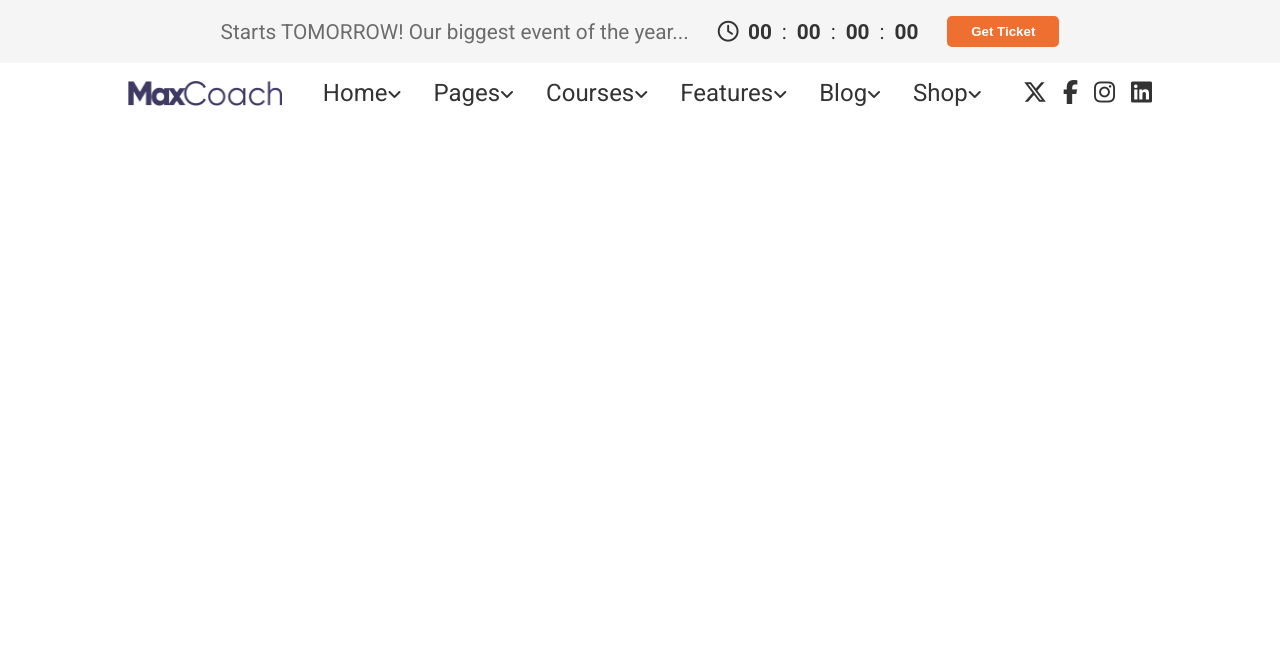
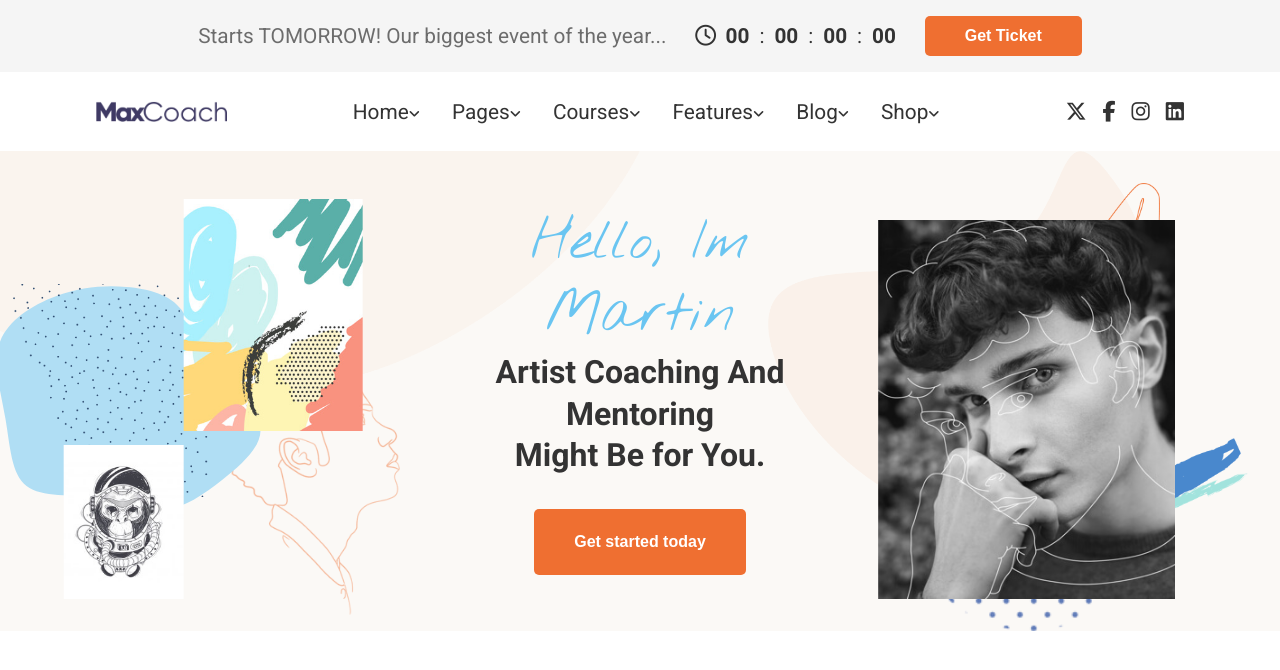
Before and after one commit to agnesvarga1/proj-html-vuejs, a Vue app: page / in a window 1280 px wide. Shown: the top 670 px of the page. Built offline with nearby package versions, Linux system fonts and the light colour scheme.

Commit message:
feat AppMai added AppHero

```diff
--- a/src/App.vue
+++ b/src/App.vue
@@ -1,15 +1,18 @@
 <script>
 import AppHeader from "./components/AppHeader.vue";
+import AppMain from "./components/main/AppMain.vue";
 export default {
   name: "App",
   components: {
     AppHeader,
+    AppMain,
   },
 };
 </script>
 
 <template>
   <AppHeader />
+  <AppMain />
 </template>
 
 <style lang="scss">
--- a/src/components/AppHeader.vue
+++ b/src/components/AppHeader.vue
@@ -95,24 +95,22 @@ header {
       @include btn-default;
     }
   }
-  .container {
-    display: flex;
-    justify-content: center;
-  }
+
   .nav-bar {
     @include container-setup;
-    padding-block: 1rem;
+
+    padding-block: 1.7rem;
     display: flex;
     justify-content: space-between;
     align-items: center;
-    font-size: 1.5rem;
+    font-size: 1.3rem;
     text-transform: capitalize;
     .fa-angle-down {
-      font-size: 1rem;
+      font-size: 0.8rem;
     }
 
     figure {
-      width: 15%;
+      width: 12%;
       img {
         width: 100%;
       }
--- /dev/null
+++ b/src/components/main/AppHero.vue
@@ -0,0 +1,247 @@
+<script>
+export default {
+  name: "AppHero",
+};
+</script>
+<template>
+  <div class="wrapper">
+    <div class="left-side">
+      <figure>
+        <img src="../../assets/img/artist-hero-image-03.png" alt="design" />
+      </figure>
+      <div class="pics"></div>
+    </div>
+    <div class="right-side">
+      <svg
+        id="sw-js-blob-svg"
+        viewBox="0 0 100 100"
+        xmlns="http://www.w3.org/2000/svg"
+        version="1.1"
+      >
+        <defs>
+          <linearGradient id="sw-gradient" x1="0" x2="1" y1="1" y2="0">
+            <stop
+              id="stop1"
+              stop-color="rgba(241, 194, 0, 1)"
+              offset="0%"
+            ></stop>
+            <stop
+              id="stop2"
+              stop-color="rgba(241, 194, 0, 1)"
+              offset="100%"
+            ></stop>
+          </linearGradient>
+        </defs>
+        <path
+          fill="url(#sw-gradient)"
+          d="M15.8,-26.9C19,-22.5,19.1,-15.6,23.7,-9.6C28.3,-3.6,37.4,1.5,38.8,7C40.2,12.4,33.9,18.2,27.9,22.9C21.8,27.7,16.1,31.5,10.2,31.9C4.4,32.2,-1.7,29.2,-9,28.2C-16.4,27.2,-25.2,28.3,-29.7,24.8C-34.2,21.3,-34.5,13.1,-35.9,5C-37.3,-3.1,-39.8,-11.2,-37.5,-17.5C-35.2,-23.8,-28.1,-28.3,-21.1,-30.9C-14,-33.5,-7,-34.2,-0.4,-33.6C6.3,-33.1,12.6,-31.3,15.8,-26.9Z"
+          width="100%"
+          height="100%"
+          transform="translate(50 50)"
+          stroke-width="0"
+          style="transition: all 0.3s ease 0s"
+          stroke="url(#sw-gradient)"
+        ></path>
+      </svg>
+      <img src="../../assets/img/artist-shape-05.png" alt="" />
+    </div>
+    <div class="jumbo-container">
+      <div class="jumbo jumbo-left">
+        <div class="top-left"></div>
+        <div class="inner">
+          <figure class="left-left">
+            <img src="../../assets/img/artist-hero-image-01.jpg" alt="" />
+          </figure>
+          <figure class="right-left">
+            <img
+              src="../../assets/img/artist-hero-image-02.jpg"
+              alt="artistic"
+            />
+          </figure>
+        </div>
+      </div>
+      <div class="jumbo jumbo-middle">
+        <div class="cta">
+          <h1 class="script">Hello, Im Martin</h1>
+          <h2>
+            Artist Coaching And Mentoring <br />
+            Might Be for You.
+          </h2>
+          <button>Get started today</button>
+        </div>
+      </div>
+      <div class="jumbo jumbo-right">
+        <div class="top-right">
+          <img src="../../assets/img/artist-shape-04.png" alt="" />
+        </div>
+        <div class="bottom-right">
+          <img src="../../assets/img/maxcoach-shape-12.png" alt="design" />
+          <figure>
+            <img src="../../assets/img/artist-hero-image-04.jpg" alt="artist" />
+          </figure>
+        </div>
+      </div>
+    </div>
+  </div>
+</template>
+<style lang="scss" scoped>
+@use "../../styles/partials/variables" as *;
+@use "../../styles/partials/mixins" as *;
+.wrapper {
+  height: 60vh;
+
+  display: flex;
+  background-color: #fbf9f6;
+  position: relative;
+  .left-side,
+  .right-side {
+    width: 50%;
+    background-repeat: no-repeat;
+    height: inherit;
+    padding-top: 5rem;
+    padding-bottom: 2rem;
+  }
+
+  .left-side {
+    background-image: url("../../assets/img/artist-shape-02.png");
+    background-size: 100% 50%;
+    display: flex;
+    justify-content: flex-end;
+    align-items: flex-end;
+    padding-bottom: 1rem;
+    figure {
+      margin-right: 15rem;
+      height: 70%;
+      img {
+        height: 100%;
+      }
+    }
+  }
+  .right-side {
+    background-image: url("../../assets/img/artist-shape-01.png");
+    background-size: 60%;
+    background-position: top;
+    display: flex;
+    justify-content: flex-end;
+    align-items: flex-end;
+    padding-right: 2rem;
+    svg {
+      width: 20%;
+    }
+    img {
+      width: 40%;
+    }
+  }
+
+  .jumbo-container {
+    width: 100%;
+    position: absolute;
+    height: inherit;
+
+    display: flex;
+    .jumbo {
+      width: calc(100% / 3);
+
+      display: flex;
+    }
+    .jumbo-left {
+      background-image: url("../../assets/img/blob.svg");
+      background-repeat: no-repeat;
+      background-size: 80%;
+      background-position-x: -50%;
+      background-position-y: 5rem;
+      display: flex;
+      position: relative;
+      align-items: center;
+      .top-left {
+        z-index: 2;
+
+        width: 50%;
+        aspect-ratio: 1;
+        background-image: url("../../assets/img/artist-shape-03.png");
+        background-size: cover;
+        background-position: center;
+        background-repeat: no-repeat;
+      }
+      .inner {
+        width: 70%;
+        height: 100%;
+        display: flex;
+        position: absolute;
+        z-index: 2;
+        left: 50%;
+        transform: translateX(-50%);
+
+        figure.right-left {
+          padding-top: 3rem;
+          width: 60%;
+          img {
+            width: 100%;
+          }
+        }
+        figure.left-left {
+          width: 40%;
+
+          align-self: flex-end;
+          padding-bottom: 5rem;
+          img {
+            width: inherit;
+            position: absolute;
+            bottom: 2rem;
+          }
+        }
+      }
+    }
+    .jumbo-middle {
+      display: flex;
+      justify-content: center;
+      align-items: center;
+      text-align: center;
+      line-height: $line;
+      h2 {
+        font-size: 2rem;
+      }
+      button {
+        @include btn-default;
+        padding-block: 1.5rem;
+        margin-top: 2rem;
+      }
+    }
+    .jumbo-right {
+      display: flex;
+      flex-direction: column;
+
+      justify-content: space-between;
+
+      align-content: space-around;
+      .bottom-right,
+      .top-right {
+        height: 50%;
+        display: flex;
+        justify-content: center;
+        align-items: center;
+      }
+      .top-right {
+        justify-content: flex-end;
+        padding-top: 2rem;
+        padding-right: 7.5rem;
+        img {
+          height: 100%;
+        }
+      }
+      .bottom-right {
+        position: relative;
+        img {
+          height: 100%;
+          margin-right: 5rem;
+        }
+        figure {
+          position: absolute;
+          bottom: 2rem;
+          height: 158%;
+        }
+      }
+    }
+  }
+}
+</style>
--- /dev/null
+++ b/src/components/main/AppMain.vue
@@ -0,0 +1,18 @@
+<script>
+import AppHero from "./AppHero.vue";
+export default {
+  name: "AppMain",
+  components: {
+    AppHero,
+  },
+};
+</script>
+<template>
+  <main>
+    <AppHero />
+  </main>
+</template>
+<style lang="scss" scoped>
+@use "../../styles/partials/variables" as *;
+@use "../../styles/partials/mixins" as *;
+</style>
--- a/src/styles/general.scss
+++ b/src/styles/general.scss
@@ -1,10 +1,7 @@
 @use "./partials/variables" as *;
+@use "./partials/mixins" as *;
 @import url("https://fonts.googleapis.com/css2?family=Roboto:wght@300;400;700&display=swap");
-
-@font-face {
-  font-family: "ketta";
-  src: url("./font/HelloKetta-d99oX.ttf");
-}
+@import url("https://fonts.googleapis.com/css2?family=Caveat:wght@400..700&family=Nothing+You+Could+Do&display=swap");
 
 * {
   margin: 0;
@@ -28,3 +25,11 @@ li {
 a {
   text-decoration: none;
 }
+
+.script {
+  color: $light-blue;
+  font-family: "Nothing You Could Do", cursive;
+  font-weight: 400;
+  font-style: normal;
+  font-size: 3.5rem;
+}
--- a/src/styles/partials/_mixins.scss
+++ b/src/styles/partials/_mixins.scss
@@ -1,14 +1,15 @@
 @use "./variables" as *;
 @mixin container-setup {
-  width: 80%;
+  width: 85%;
   margin: 0 auto;
 }
 
 @mixin btn-default {
+  font-size: 1rem;
   background-color: $main-orange;
   color: white;
   font-weight: 700;
-  padding: 0.5rem 1.5rem;
+  padding: 0.7rem 2.5rem;
   border: none;
   border-radius: 5px;
   cursor: pointer;
--- a/src/styles/partials/_variables.scss
+++ b/src/styles/partials/_variables.scss
@@ -4,3 +4,5 @@ $white-vari: #f5f5f5;
 $white: #fff;
 $main-gray: #333333;
 $darker-blue: #1972f5;
+
+$line: 1.3;
```
Also changed, not shown: src/assets/img/blob.svg (added).
